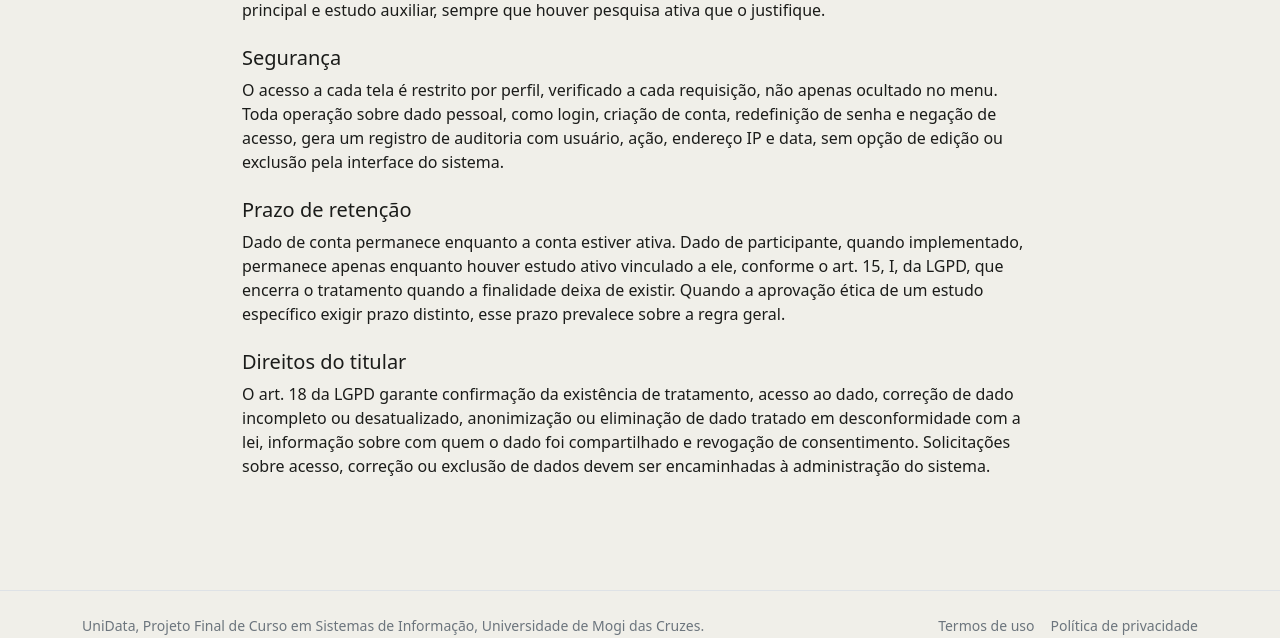
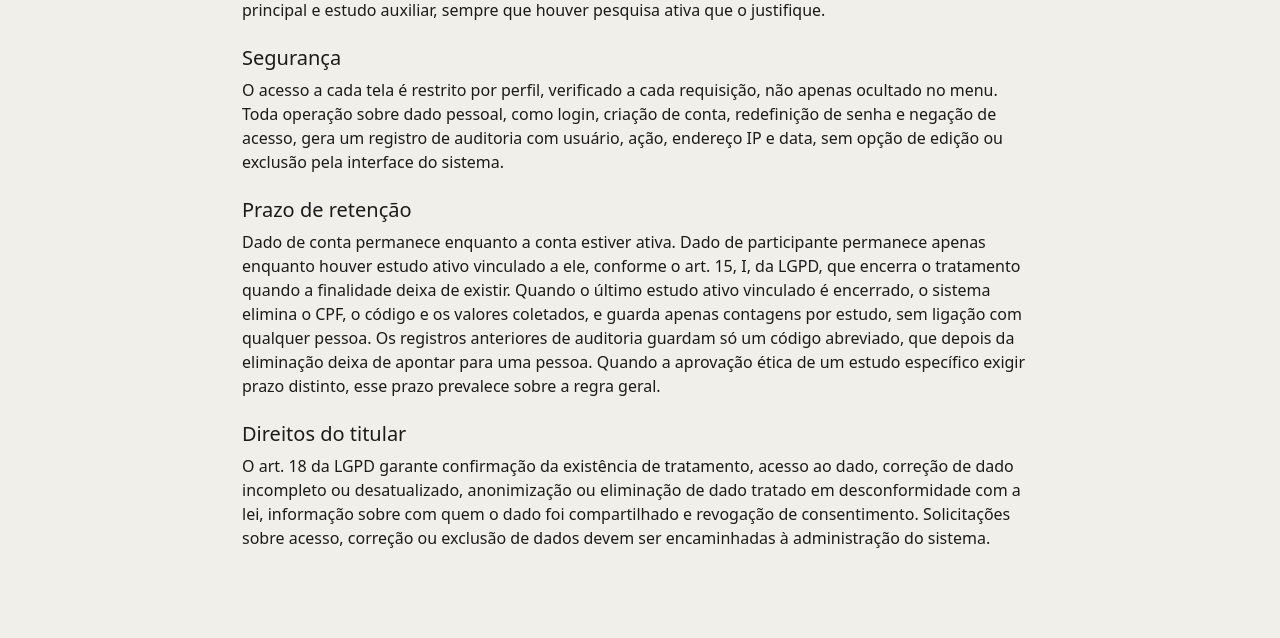
Before and after one commit to BrunoAssis-source/PFC, a Django app: page /politica-de-privacidade/ in a window 1280 px wide. Shown: the part 1049-1687 px from the top of the page. Run offline with Django 5.2, Linux system fonts and the light colour scheme; parts of the project's set-up code (start-up, migrations or seed data) failed here and were passed over.

Commit message:
documenta o RF13 no README e na politica de privacidade

```diff
--- a/templates/autenticacao/politica_privacidade.html
+++ b/templates/autenticacao/politica_privacidade.html
@@ -22,7 +22,7 @@
     <p>O acesso a cada tela é restrito por perfil, verificado a cada requisição, não apenas ocultado no menu. Toda operação sobre dado pessoal, como login, criação de conta, redefinição de senha e negação de acesso, gera um registro de auditoria com usuário, ação, endereço IP e data, sem opção de edição ou exclusão pela interface do sistema.</p>
 
     <h2 class="h5 mt-4">Prazo de retenção</h2>
-    <p>Dado de conta permanece enquanto a conta estiver ativa. Dado de participante, quando implementado, permanece apenas enquanto houver estudo ativo vinculado a ele, conforme o art. 15, I, da LGPD, que encerra o tratamento quando a finalidade deixa de existir. Quando a aprovação ética de um estudo específico exigir prazo distinto, esse prazo prevalece sobre a regra geral.</p>
+    <p>Dado de conta permanece enquanto a conta estiver ativa. Dado de participante permanece apenas enquanto houver estudo ativo vinculado a ele, conforme o art. 15, I, da LGPD, que encerra o tratamento quando a finalidade deixa de existir. Quando o último estudo ativo vinculado é encerrado, o sistema elimina o CPF, o código e os valores coletados, e guarda apenas contagens por estudo, sem ligação com qualquer pessoa. Os registros anteriores de auditoria guardam só um código abreviado, que depois da eliminação deixa de apontar para uma pessoa. Quando a aprovação ética de um estudo específico exigir prazo distinto, esse prazo prevalece sobre a regra geral.</p>
 
     <h2 class="h5 mt-4">Direitos do titular</h2>
     <p>O art. 18 da LGPD garante confirmação da existência de tratamento, acesso ao dado, correção de dado incompleto ou desatualizado, anonimização ou eliminação de dado tratado em desconformidade com a lei, informação sobre com quem o dado foi compartilhado e revogação de consentimento. Solicitações sobre acesso, correção ou exclusão de dados devem ser encaminhadas à administração do sistema.</p>
```
Also changed, not shown: README.md.
